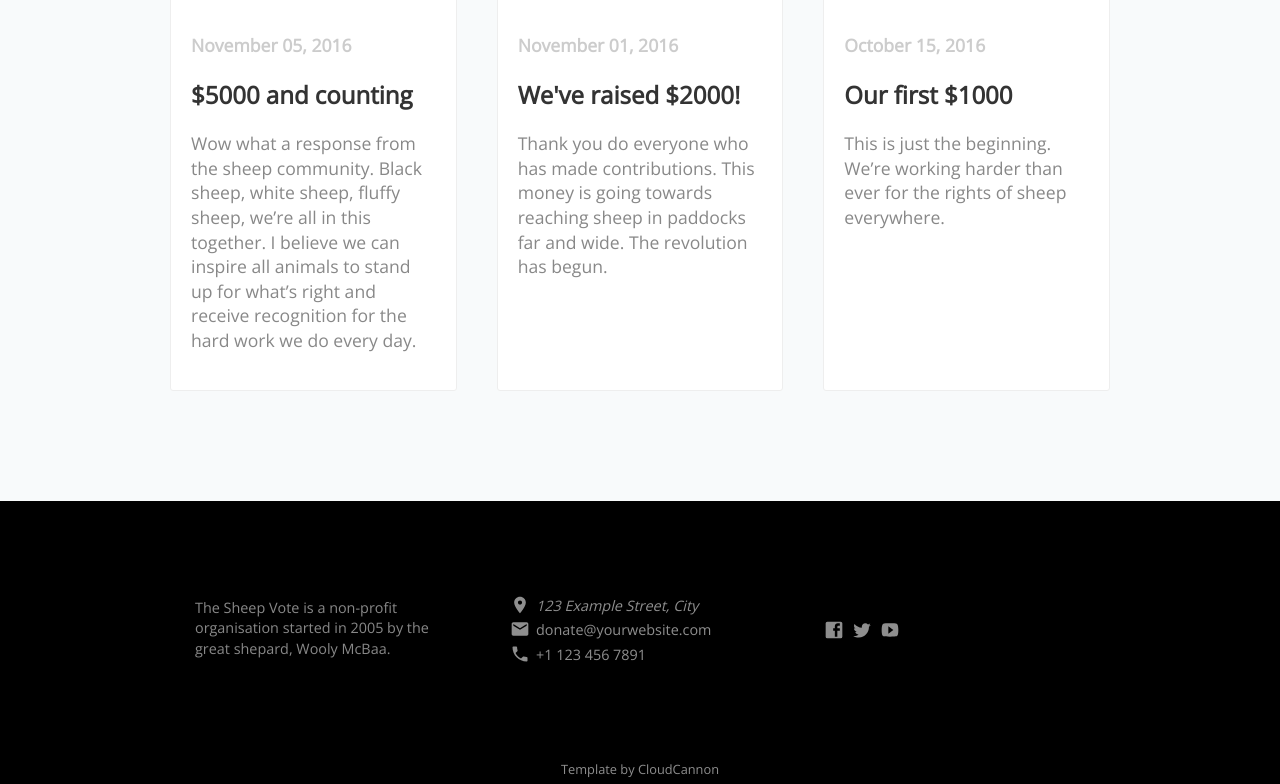
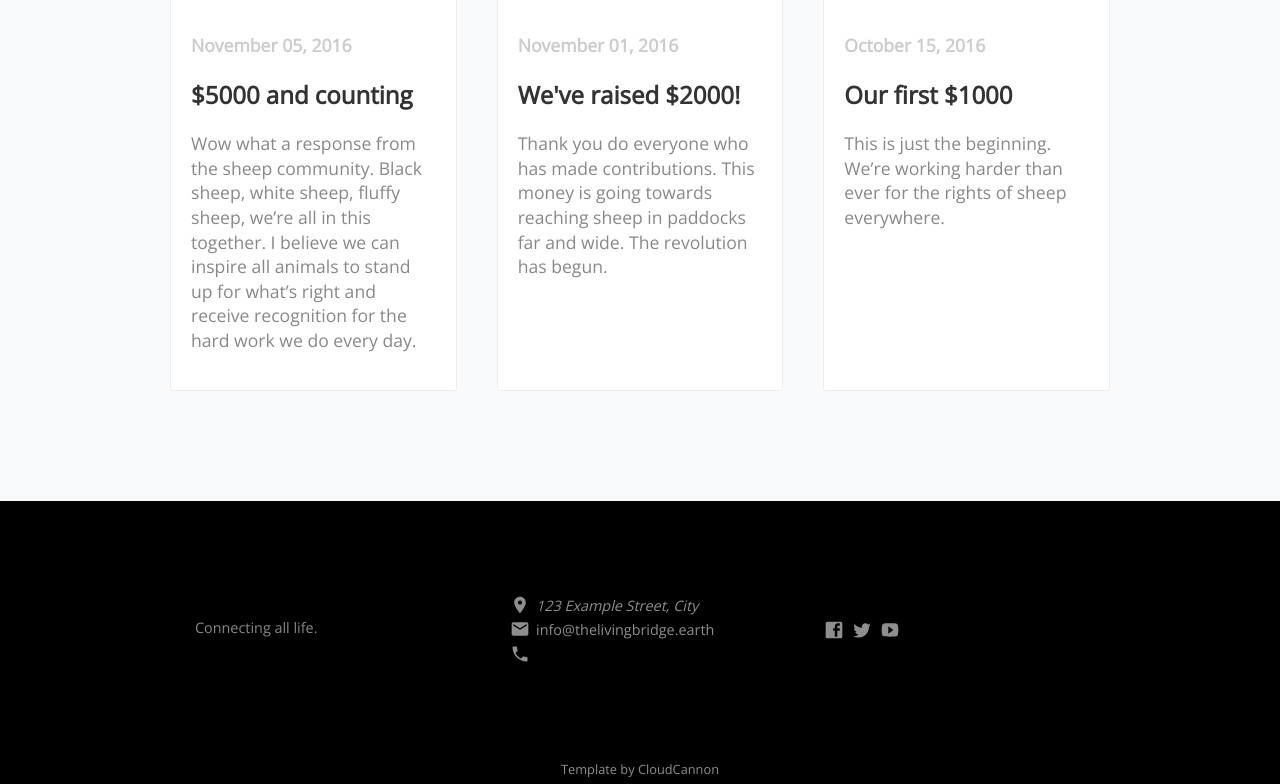
Before and after one commit to orfeaus/living-bridge-exploration, a Jekyll site: the page built from index.html, in a window 1280 px wide and 900 px high, scrolled down 3748 px, cut to the strip 116-900 px from the top of the window. Built offline with Jekyll 4.4.1, drawn with Linux system fonts in a browser that asks for light colours; nearby versions of some CDN libraries; a script that is not in the unit is left out.

Commit message:
Update company.yml

```diff
--- a/_data/company.yml
+++ b/_data/company.yml
@@ -1,8 +1,5 @@
-company_name: The Sheep Vote
-mission_statement: The Sheep Vote is a non-profit organisation started in 2005 by the great shepard, Wooly McBaa.
+company_name: The Living Bridge
+mission_statement: Connecting all life.
 address: 123 Example Street, City
-phone: +1 123 456 7891
-email: donate@yourwebsite.com
-facebook: CloudCannon
-twitter: CloudCannon
-youtube: CloudCannon
+email: info@thelivingbridge.earth
+facebook: TheLivingBridge
```
